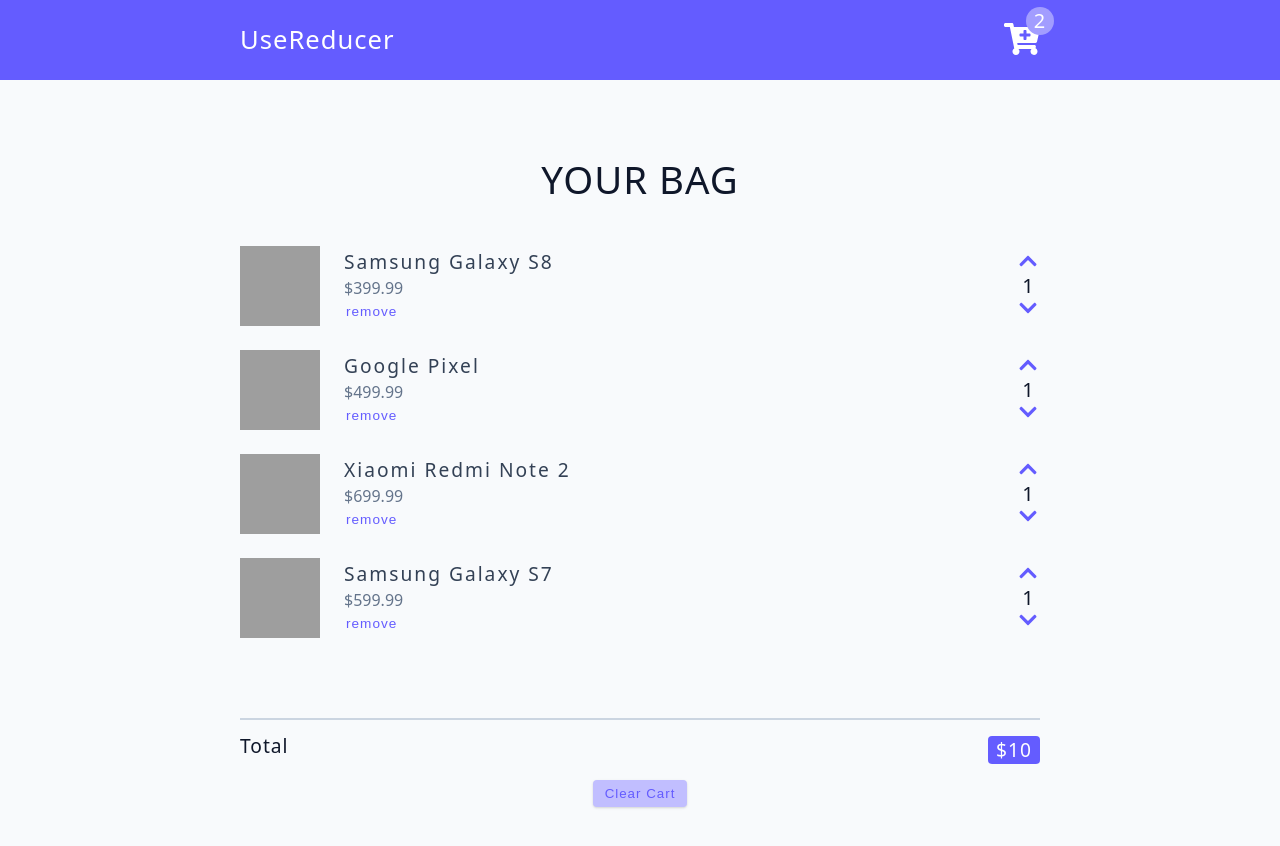
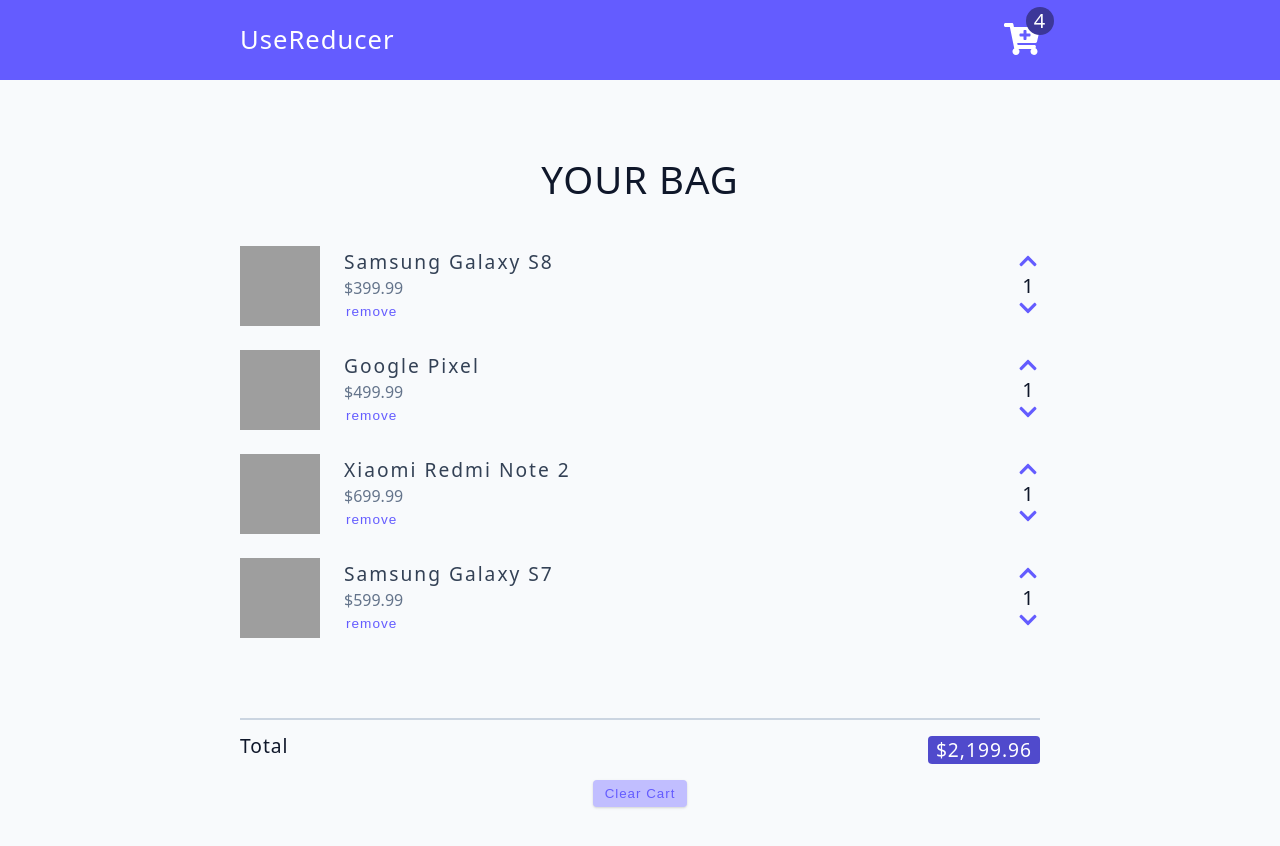
Before and after one commit to locaulker/shoppingCart-app, a React (Vite) app: page / in a window 1280 px wide. Built offline with nearby package versions, Linux system fonts and the light colour scheme; grey boxes are pictures that could not be loaded.

Commit message:
implemented cart totals

```diff
--- a/src/CartContainer.jsx
+++ b/src/CartContainer.jsx
@@ -3,7 +3,9 @@
 import cartItems from "./data"
 
 const CartContainer = () => {
-  const { cart, clearCart } = useGlobalContext()
+  const { cart, clearCart, totalCost } = useGlobalContext()
+
+  const formatTotalCost = new Intl.NumberFormat().format(totalCost)
 
   const cartArray = Array.from(cart.entries())
 
@@ -36,7 +38,7 @@
         <hr />
         <div>
           <h5 className="cart-total">
-            total <span>$10</span>
+            total <span>${formatTotalCost}</span>
           </h5>
         </div>
         <button className="btn btn-hipster" onClick={clearCart}>
--- a/src/Navbar.jsx
+++ b/src/Navbar.jsx
@@ -1,18 +1,22 @@
-import { FaCartPlus } from 'react-icons/fa';
+import { FaCartPlus } from "react-icons/fa"
+import { useGlobalContext } from "./context"
+
 const Navbar = () => {
+  const { totalAmount } = useGlobalContext()
+
   return (
     <nav>
-      <div className='nav-center'>
+      <div className="nav-center">
         <h4>useReducer</h4>
-        <div className='nav-container'>
-          <FaCartPlus className='cart-icon' />
-          <div className='amount-container'>
-            <p className='total-amount'>2</p>
+        <div className="nav-container">
+          <FaCartPlus className="cart-icon" />
+          <div className="amount-container">
+            <p className="total-amount">{totalAmount}</p>
           </div>
         </div>
       </div>
     </nav>
-  );
-};
+  )
+}
 
-export default Navbar;
+export default Navbar
--- a/src/context.jsx
+++ b/src/context.jsx
@@ -1,6 +1,7 @@
 import { useContext, useReducer, useEffect, createContext } from "react"
 import reducer from "./reducer"
 import cartItems from "./data"
+import { getTotals } from "./utils"
 
 import {
   CLEAR_CART,
@@ -21,6 +22,8 @@
 export const AppProvider = ({ children }) => {
   const [state, dispatch] = useReducer(reducer, initialState)
 
+  const { totalAmount, totalCost } = getTotals(state.cart)
+
   const clearCart = () => {
     dispatch({ type: CLEAR_CART })
   }
@@ -39,7 +42,15 @@
 
   return (
     <AppContext.Provider
-      value={{ ...state, clearCart, remove, increase, decrease }}
+      value={{
+        ...state,
+        clearCart,
+        remove,
+        increase,
+        decrease,
+        totalAmount,
+        totalCost
+      }}
     >
       {children}
     </AppContext.Provider>
--- a/src/index.css
+++ b/src/index.css
@@ -66,8 +66,8 @@
 
 body {
   background: var(--backgroundColor);
-  font-family: system-ui, -apple-system, BlinkMacSystemFont, 'Segoe UI', Roboto,
-    Oxygen, Ubuntu, Cantarell, 'Open Sans', 'Helvetica Neue', sans-serif;
+  font-family: system-ui, -apple-system, BlinkMacSystemFont, "Segoe UI", Roboto,
+    Oxygen, Ubuntu, Cantarell, "Open Sans", "Helvetica Neue", sans-serif;
   font-weight: 400;
   line-height: 1;
   color: var(--textColor);
@@ -290,7 +290,7 @@
   right: -0.85rem;
   width: 1.75rem;
   height: 1.75rem;
-  background: var(--primary-300);
+  background: var(--primary-700);
   border-radius: 50%;
   display: flex;
   align-items: center;
@@ -299,6 +299,7 @@
 .total-amount {
   color: var(--white);
   font-size: 1.25rem;
+  font-weight: 300;
 }
 /*
 ===============
@@ -341,7 +342,7 @@
   margin-bottom: 1rem;
 }
 .cart-total span {
-  background: var(--primary-500);
+  background: var(--primary-600);
   display: inline-block;
   padding: 0.25rem 0.5rem;
   border-radius: var(--borderRadius);
--- /dev/null
+++ b/src/utils.jsx
@@ -0,0 +1,10 @@
+export const getTotals = (cart) => {
+  let totalAmount = 0
+  let totalCost = 0
+
+  for (let { amount, price } of cart.values()) {
+    totalAmount += amount
+    totalCost += amount * price
+  }
+  return { totalAmount, totalCost }
+}
```
